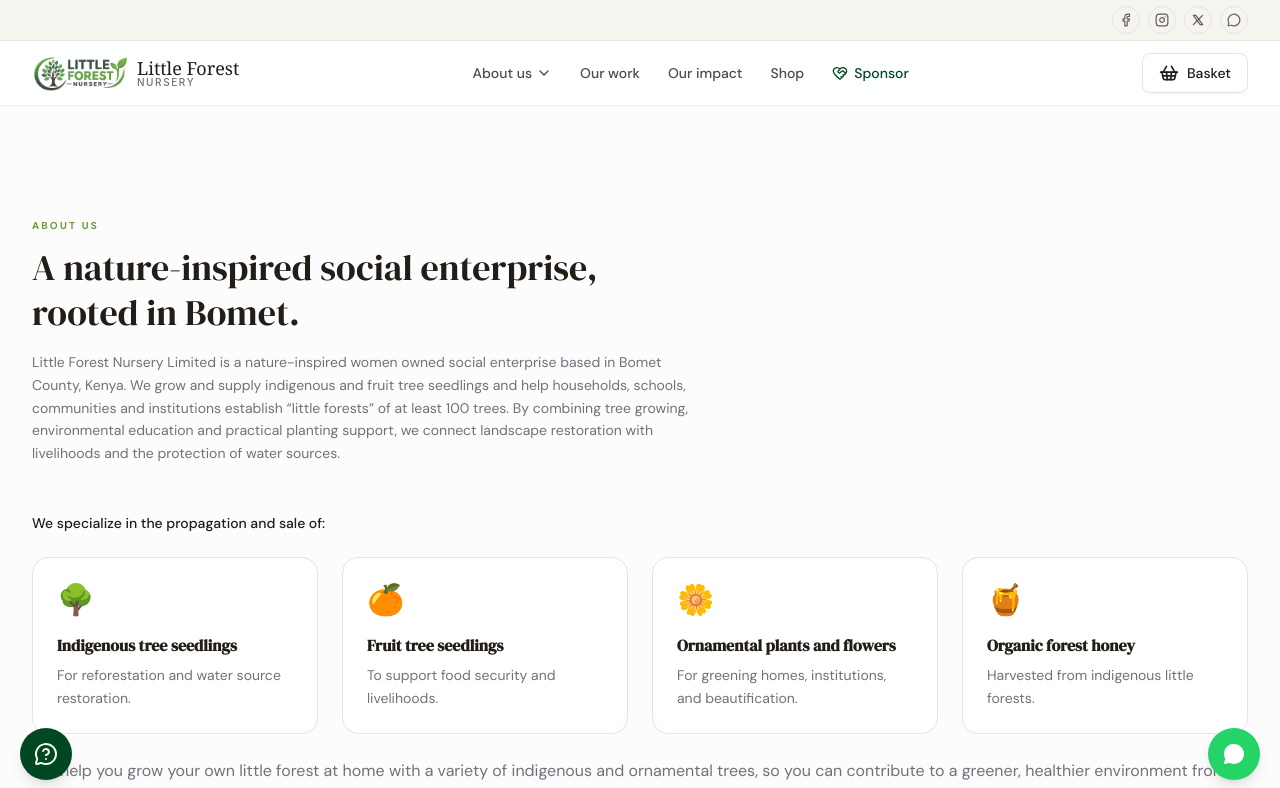
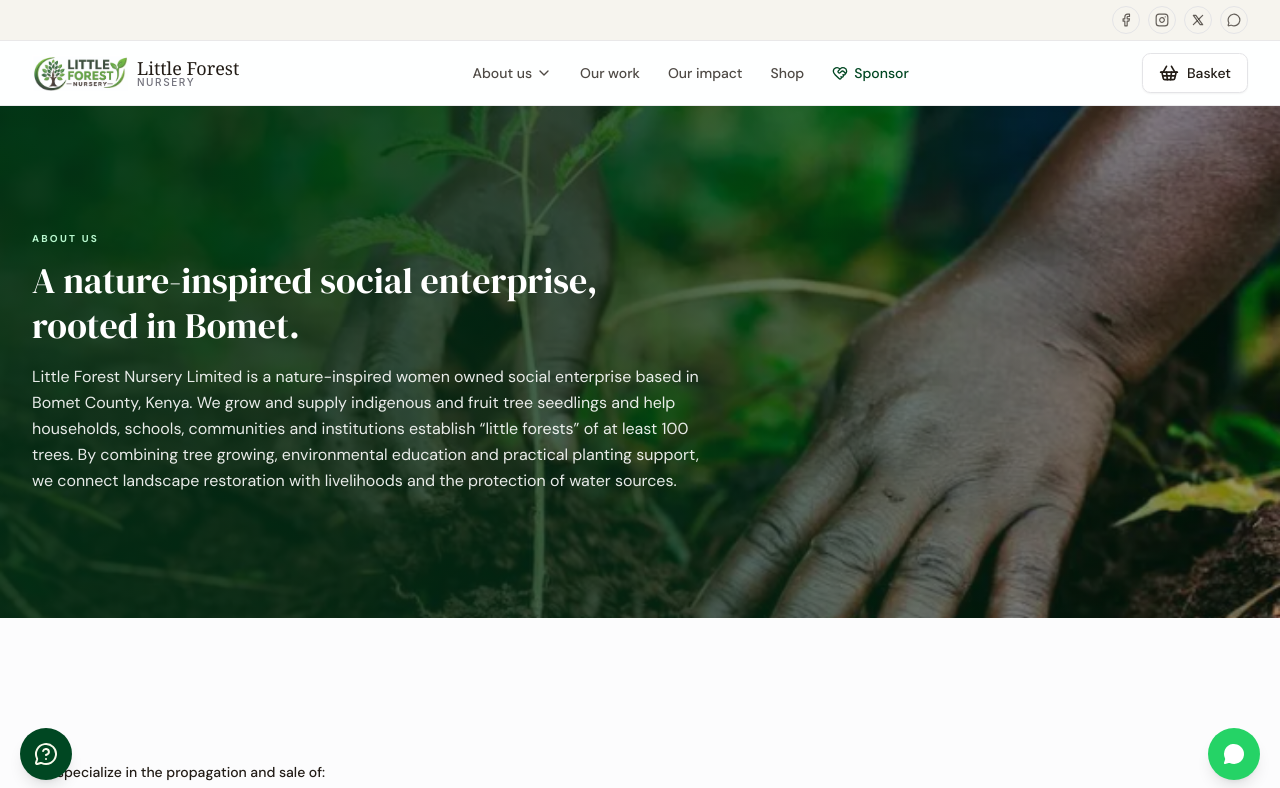
Before and after one commit to cherudev5/little-forest-nursery, a React (Vite) app: page /about in a window 1280 px wide. Shown: the top 788 px of the page. Built offline with nearby package versions, Linux system fonts and the light colour scheme.

Commit message:
image on about

```diff
--- a/src/components/sections/About.jsx
+++ b/src/components/sections/About.jsx
@@ -19,8 +19,7 @@ const offerings = [
   {
     emoji: "🌳",
     title: "Indigenous tree seedlings",
-    description:
-      "For reforestation and water source restoration.",
+    description: "For reforestation and water source restoration.",
   },
   {
     emoji: "🍊",
@@ -30,8 +29,7 @@ const offerings = [
   {
     emoji: "🌼",
     title: "Ornamental plants and flowers",
-    description:
-      "For greening homes, institutions, and beautification.",
+    description: "For greening homes, institutions, and beautification.",
   },
   {
     emoji: "🍯",
@@ -42,19 +40,42 @@ const offerings = [
 
 export function About() {
   return (
-    <section id="about" className="bg-secondary/40 py-20 lg:py-28">
+    <>
+      {/* Intro: photo as full-width background */}
+      <section
+        id="about"
+        className="relative isolate flex min-h-[26rem] items-center overflow-hidden py-20 lg:min-h-[32rem] lg:py-28"
+      >
+        <img
+          src="/carousel/planted seedling.png"
+          alt=""
+          aria-hidden="true"
+          fetchPriority="high"
+          className="absolute inset-0 -z-20 size-full object-cover"
+        />
+        <div className="absolute inset-0 -z-10 bg-gradient-to-r from-green-950/90 via-green-950/70 to-green-950/30" />
+
         <div className="container">
-        <div className="max-w-2xl">
-          <p className="eyebrow">About us</p>
-          <h2 className="mt-3 text-3xl leading-tight sm:text-4xl">
+          <div className="max-w-2xl text-white">
+            <p className="eyebrow !text-green-200">About us</p>
+            <h2 className="mt-3 text-3xl leading-tight text-white sm:text-4xl">
               A nature-inspired social enterprise, rooted in Bomet.
             </h2>
-          <p className="mt-4 text-sm leading-relaxed text-muted-foreground">
-            Little Forest Nursery Limited is a nature-inspired women owned social enterprise based in Bomet County, Kenya.
-            We grow and supply indigenous and fruit tree seedlings and help households, schools, communities and institutions establish “little forests” of at least 100 trees. By combining tree growing, environmental education and practical planting support, we connect landscape restoration with livelihoods and the protection of water sources.
+            <p className="mt-4 text-base leading-relaxed text-white/90">
+              Little Forest Nursery Limited is a nature-inspired women owned
+              social enterprise based in Bomet County, Kenya. We grow and supply
+              indigenous and fruit tree seedlings and help households, schools,
+              communities and institutions establish “little forests” of at
+              least 100 trees. By combining tree growing, environmental
+              education and practical planting support, we connect landscape
+              restoration with livelihoods and the protection of water sources.
             </p>
           </div>
+        </div>
+      </section>
 
+      <section className="bg-secondary/40 py-16 lg:py-24">
+        <div className="container">
           <div className="mt-12">
             <p className="text-sm font-medium text-foreground">
               We specialize in the propagation and sale of:
@@ -81,20 +102,25 @@ export function About() {
           </div>
 
           <p className="mt-6 text-base leading-relaxed text-muted-foreground">
-          We help you grow your own little forest at home with a variety of indigenous and ornamental trees, so you can contribute to a greener, healthier environment from your own compound.
+            We help you grow your own little forest at home with a variety of
+            indigenous and ornamental trees, so you can contribute to a greener,
+            healthier environment from your own compound.
           </p>
 
           <div id="vision" className="scroll-mt-24">
             <div className="mt-12 rounded-3xl bg-[#eef3e4] p-8 sm:p-10">
               <p className="text-xl leading-relaxed text-foreground/90">
-              Our Vision: To be a leader in environmental restoration by promoting growing of indigenous and fruit trees at households, communities, institutions and water sources.
+                Our Vision: To be a leader in environmental restoration by
+                promoting growing of indigenous and fruit trees at households,
+                communities, institutions and water sources.
               </p>
             </div>
 
             <div className="mt-8 rounded-3xl border border-border bg-card p-8 sm:p-10">
               <p className="eyebrow">Our vision 2030</p>
               <p className="mt-3 max-w-3xl text-lg leading-relaxed text-foreground/90">
-              In line with the government vision of 15 billion trees by 2032, this is how Little Forest is contributing to this goal.
+                In line with the government vision of 15 billion trees by 2032,
+                this is how Little Forest is contributing to this goal.
               </p>
 
               <div className="mt-8 grid gap-6 sm:grid-cols-2">
@@ -133,5 +159,6 @@ export function About() {
           </div>
         </div>
       </section>
+    </>
   )
 }
```
Lines whose indentation alone changed are shown as unchanged.
